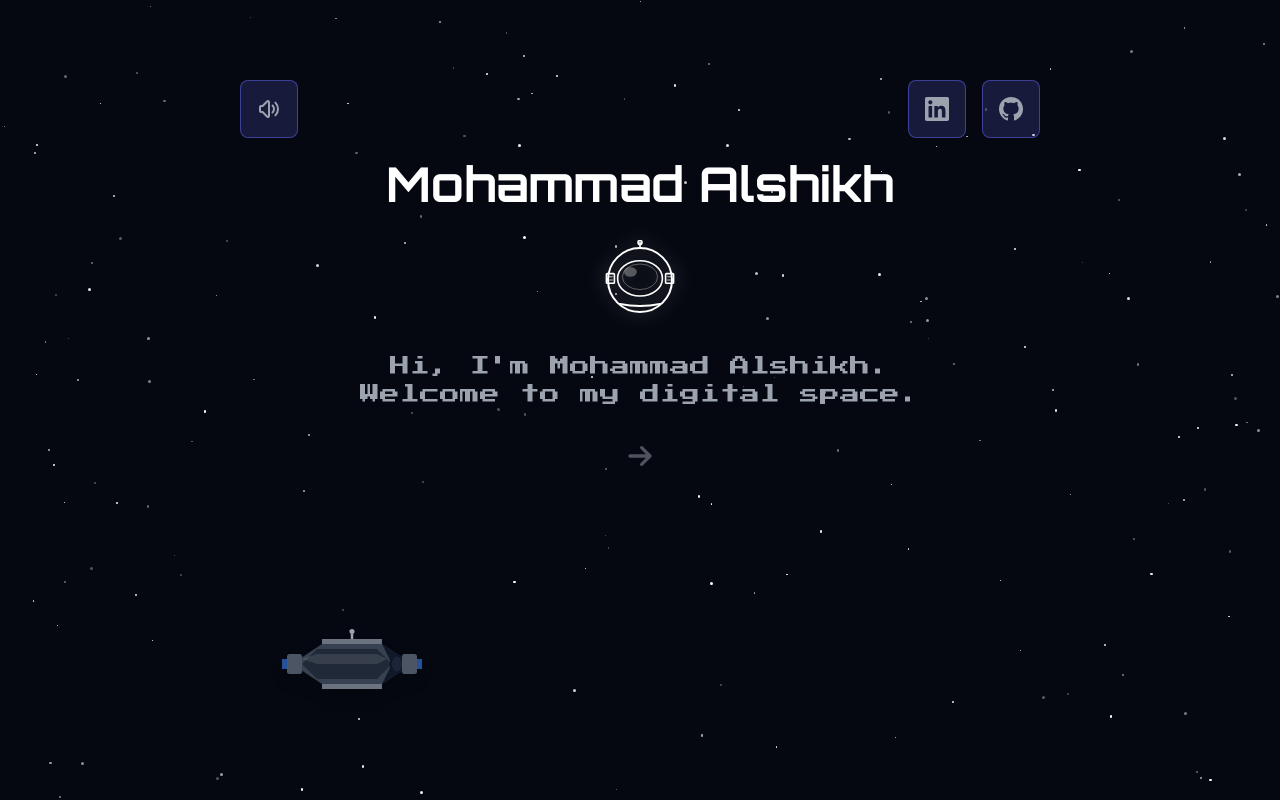
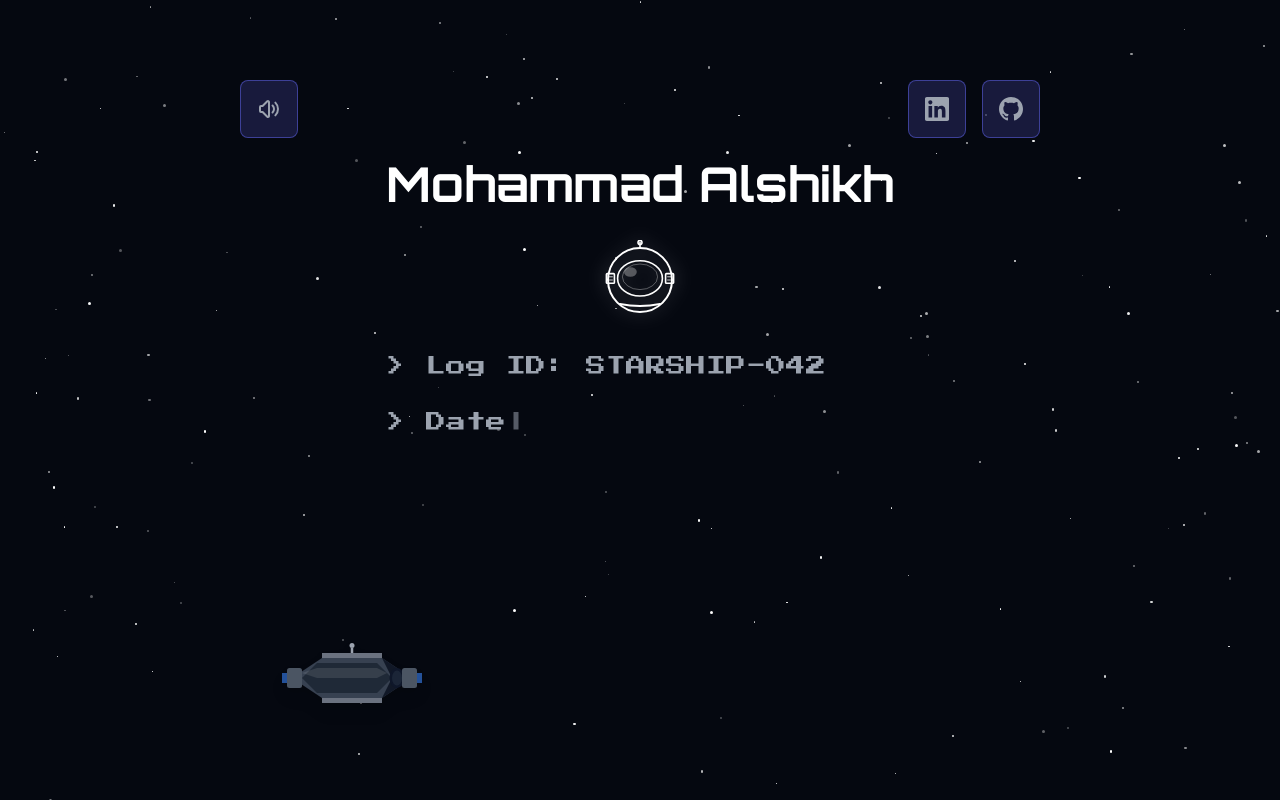
Before and after one commit to mohammadalshikh/personal-website, a React (Vite) app: page / in a window 1280 px wide. Both pictures are taken after a click on the button "New log entry". Shown: the top 800 px of the page. Built offline with nearby package versions, Linux system fonts and the light colour scheme.

Commit message:
UI bug fixes

```diff
--- a/src/components/TypingHeader.jsx
+++ b/src/components/TypingHeader.jsx
@@ -5,9 +5,15 @@ import heartSvg from '../assets/heart.svg?raw';
 
 
 const primaryMessages = [
-    "Hi, I'm Mohammad Alshikh.\nWelcome to my digital space.",
+    `> Log ID: STARSHIP-042 |PAUSE|1000|PAUSE|
+
+    > Date: ${new Date().toLocaleDateString()},${new Date().toLocaleTimeString('en-GB', { hour12: false, hour: '2-digit', minute: '2-digit' })}|PAUSE|1000|PAUSE|
+
+    > Location: Orbiting GitHub Nebula`,
+
+    "Hi, I'm Mohammad Alshikh. Welcome to my digital space.",
     "I'm a final year Computer Science student at Concordia University.",
-    "I hope you enjoy exploring my website. |PAUSE|500|PAUSE|\nWelcome aboard!",
+    "I hope you enjoy exploring my website.|PAUSE|500|PAUSE|\n\nWelcome aboard!",
 ];
 
 const secondaryMessages = [
@@ -39,6 +45,29 @@ const TypingHeader = ({ onBeginExploring }) => {
 
     const audioRef = useRef(null);
     const typingIntervalRef = useRef(null);
+    const nameHeadingRef = useRef(null);
+
+    // Set up ResizeObserver to track heading width
+    useEffect(() => {
+        if (!nameHeadingRef.current) return;
+
+        const observer = new ResizeObserver(() => {
+            if (nameHeadingRef.current) {
+                const width = nameHeadingRef.current.offsetWidth;
+                document.documentElement.style.setProperty('--title-width', `${width}px`);
+            }
+        });
+
+        observer.observe(nameHeadingRef.current);
+
+        // Initial measurement
+        const width = nameHeadingRef.current.offsetWidth;
+        document.documentElement.style.setProperty('--title-width', `${width}px`);
+
+        return () => {
+            observer.disconnect();
+        };
+    }, []);
 
     useEffect(() => {
         // Initialize audio
@@ -340,7 +369,7 @@ const TypingHeader = ({ onBeginExploring }) => {
             </div>
 
             {/* Name Heading */}
-            <h1 className="name-heading">
+            <h1 ref={nameHeadingRef} className="name-heading">
                 Mohammad Alshikh
             </h1>
 
@@ -353,7 +382,7 @@ const TypingHeader = ({ onBeginExploring }) => {
             {!userInteracted && (
                 <div className="text-center max-w-4xl px-4">
                     {/* Same fixed height as typing messages to prevent layout shift */}
-                    <div className="relative flex flex-col items-center justify-start" style={{ minHeight: '280px' }}>
+                    <div className="relative flex flex-col items-center justify-start" style={{ minHeight: '350px' }}>
                         <div className="h-[200px] flex items-center justify-center w-full -mt-12">
                             <button
                                 onClick={handleStartClick}
@@ -370,9 +399,9 @@ const TypingHeader = ({ onBeginExploring }) => {
             {userInteracted && (
                 <div className="typing-messages-container">
                     {/* Fixed height container */}
-                    <div className="fixed-height-container" style={{ minHeight: '280px' }}>
+                    <div className="fixed-height-container" style={{ minHeight: '350px' }}>
                         {/* Typing text - dynamic height */}
-                        <div className="flex items-start justify-center w-full">
+                        <div className="flex items-start justify-start w-full">
                             <p className="typing-text">
                                 <span dangerouslySetInnerHTML={{ __html: displayedText }} />
                                 {isTyping && <span className="animate-pulse">|</span>}
--- a/src/index.css
+++ b/src/index.css
@@ -115,15 +115,21 @@
     }
 
     .social-links {
-        @apply absolute top-4 right-4 lg:top-20 lg:right-60 z-50 flex gap-3 lg:gap-4;
+        @apply absolute top-4 right-4 lg:top-20 lg:right-60 z-50 flex gap-3 lg:gap-4 transition-all duration-300;
     }
 
     .social-link {
-        @apply p-3 lg:p-4 bg-space-purple/20 border border-space-purple/50 rounded-lg hover:bg-space-purple/30 hover:border-space-cyan transition-all duration-300;
+        @apply p-3 lg:p-4 bg-space-purple/20 border border-space-purple/50 rounded-lg hover:bg-space-purple/30 hover:border-space-cyan transition-colors duration-300;
     }
 
     .name-heading {
-        @apply text-3xl md:text-5xl font-bold text-white text-center mb-6 md:mb-8 animate-fade-in;
+        @apply text-4xl md:text-5xl font-bold text-white text-center mb-6 md:mb-8 animate-fade-in;
+    }
+
+    @media (max-width: 528px) {
+        .name-heading {
+            @apply text-3xl;
+        }
     }
 
     .astronaut-logo-container {
@@ -134,16 +140,30 @@
         @apply px-8 py-3 bg-space-purple/20 border-2 border-space-purple text-gray-300 font-game text-lg rounded-lg hover:bg-space-purple/30 hover:border-space-cyan hover:text-white transition-all duration-300 animate-pulse;
     }
 
+    @media (max-width: 528px) {
+        .start-button {
+            @apply px-7 py-2 text-base;
+        }
+    }
+
     .typing-messages-container {
         @apply text-center max-w-4xl px-4;
     }
 
     .fixed-height-container {
         @apply relative flex flex-col items-center justify-start;
+        width: var(--title-width, auto);
+        max-width: 100%;
     }
 
     .typing-text {
-        @apply text-base md:text-xl text-gray-400 font-game leading-relaxed whitespace-pre-line;
+        @apply text-lg md:text-xl text-gray-400 font-game leading-relaxed whitespace-pre-line text-left;
+    }
+
+    @media (max-width: 528px) {
+        .typing-text {
+            @apply text-base;
+        }
     }
 
     .arrow-button {
@@ -158,8 +178,22 @@
         @apply px-6 py-2 bg-space-cyan/20 border-2 border-space-cyan text-gray-300 font-game text-sm md:text-base rounded-lg hover:bg-space-cyan/30 hover:border-space-purple hover:text-white transition-all duration-300 animate-fade-in;
     }
 
+    @media (max-width: 528px) {
+        .choice-button {
+            @apply px-4 py-1.5 text-xs;
+        }
+
+        .explore-button {
+            @apply px-4 py-1.5 text-xs;
+        }
+
+        .typing-messages-container {
+            padding: 0;
+        }
+    }
+
     .spacecraft-container {
-        @apply absolute bottom-2 left-4 md:left-48 z-40 transition-all duration-1000;
+        @apply absolute bottom-16 left-4 md:left-48 z-40 transition-all duration-1000;
     }
 }
 
```
Also changed, not shown: src/assets/heart.svg.
